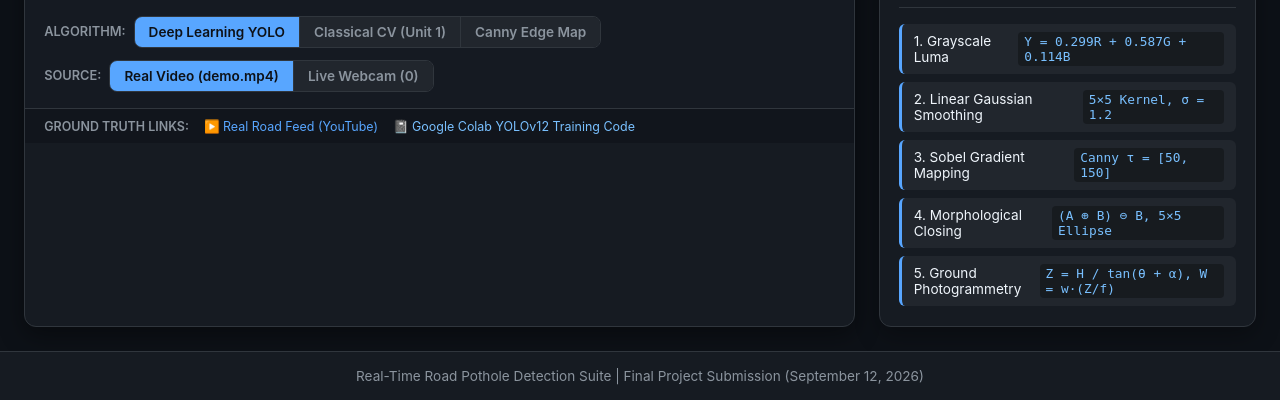
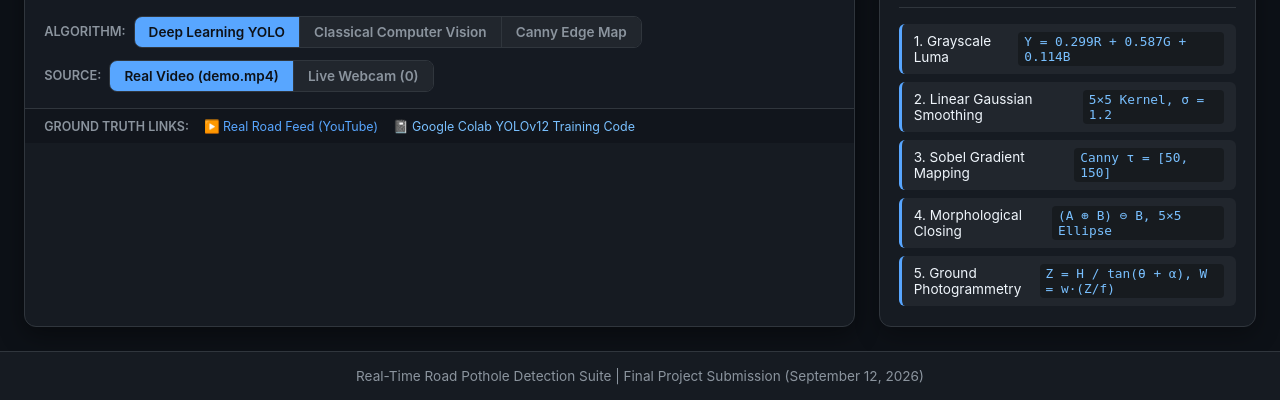
Before and after one commit to saisriharshith/cvproject-pothole, a Flask app: page / in a window 1280 px wide. Shown: the part 765-1165 px from the top of the page. Run offline with Flask 3, Linux system fonts and the light colour scheme; data that the repository does not hold is empty.

Commit message:
Rename Classical CV (Unit 1) to Classical Computer Vision

```diff
--- a/app.py
+++ b/app.py
@@ -3,7 +3,7 @@
 PyResearch Pothole Detection System - Advanced Computer Vision Dashboard
 Supports:
   1. Deep Learning YOLOv12 Detection (best.pt + Supervision Annotator)
-  2. Classical Mid-Level Computer Vision Pipeline (Unit 1: Gaussian -> Canny -> Morphology -> Contours)
+  2. Classical Computer Vision Pipeline (Gaussian -> Canny -> Morphology -> Contours)
   3. Real-Time Spatial Gradient Edge Map Inspection
   4. Robust Centroid Object Tracking for Physically Accurate "Total Detected" Counts
   5. Live Telemetry: FPS, Frame Latency, Detection Counters, Road Hazard Alerts
@@ -369,7 +369,7 @@ class DetectionEngine:
         self.morph_kernel = cv2.getStructuringElement(cv2.MORPH_ELLIPSE, (5, 5))
 
     def process_classical(self, frame):
-        """Unit 1 Classical CV: Grayscale -> GaussianBlur -> Canny -> Morphology -> Contours"""
+        """Classical Computer Vision: Grayscale -> GaussianBlur -> Canny -> Morphology -> Contours"""
         t0 = time.perf_counter()
 
         # 1. Grayscale Dimensionality Reduction
--- a/templates/index.html
+++ b/templates/index.html
@@ -378,7 +378,7 @@
                     <span class="control-label">Algorithm:</span>
                     <div class="btn-group">
                         <button class="btn-toggle active" id="btn-yolo" onclick="setMode('yolo')">Deep Learning YOLO</button>
-                        <button class="btn-toggle" id="btn-classical" onclick="setMode('classical')">Classical CV (Unit 1)</button>
+                        <button class="btn-toggle" id="btn-classical" onclick="setMode('classical')">Classical Computer Vision</button>
                         <button class="btn-toggle" id="btn-edges" onclick="setMode('edges')">Canny Edge Map</button>
                     </div>
                 </div>
@@ -471,7 +471,7 @@
             <!-- Mathematical Pipeline Specifications -->
             <div class="telemetry-card">
                 <div class="card-header">
-                    <span>📐 Unit 1 Mathematical Pipeline</span>
+                    <span>📐 Classical Vision Pipeline</span>
                 </div>
                 <ul class="pipeline-steps">
                     <li>
@@ -556,7 +556,7 @@
                 document.getElementById('stat-total-detections').innerText = data.total_detections;
 
                 // Mode label
-                let modeText = "Classical Mid-Level Vision (Unit 1)";
+                let modeText = "Classical Computer Vision (Gaussian + Canny + Contours)";
                 if (data.mode === 'yolo') modeText = "Deep Learning YOLOv12 Object Detection";
                 if (data.mode === 'edges') modeText = "Canny Gradient Edge Map Inspection";
                 document.getElementById('stat-active-mode').innerText = modeText;
```
Also changed, not shown: README.md.
